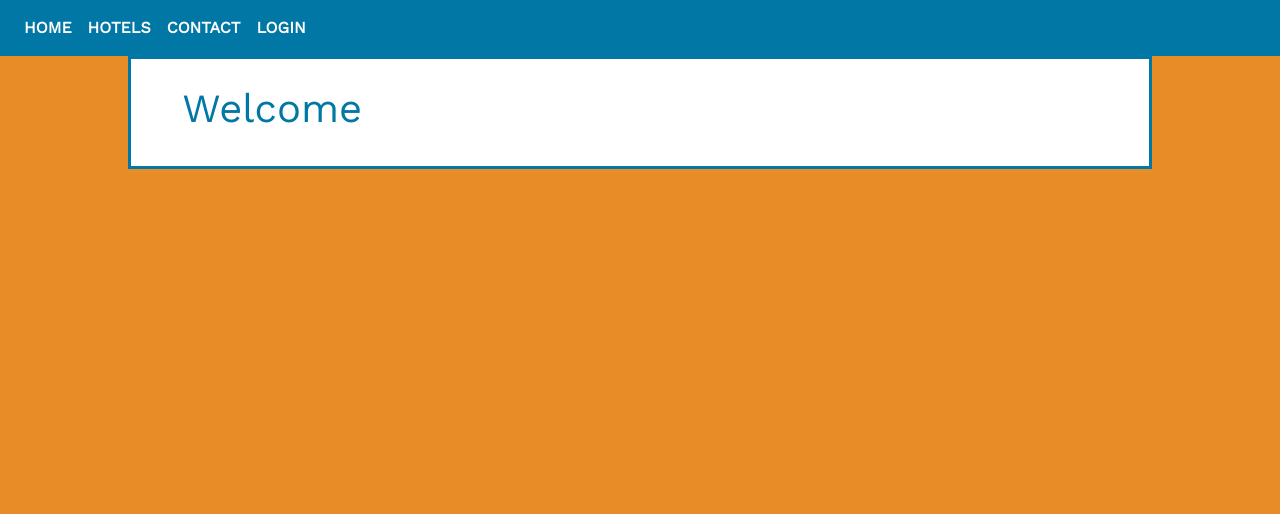
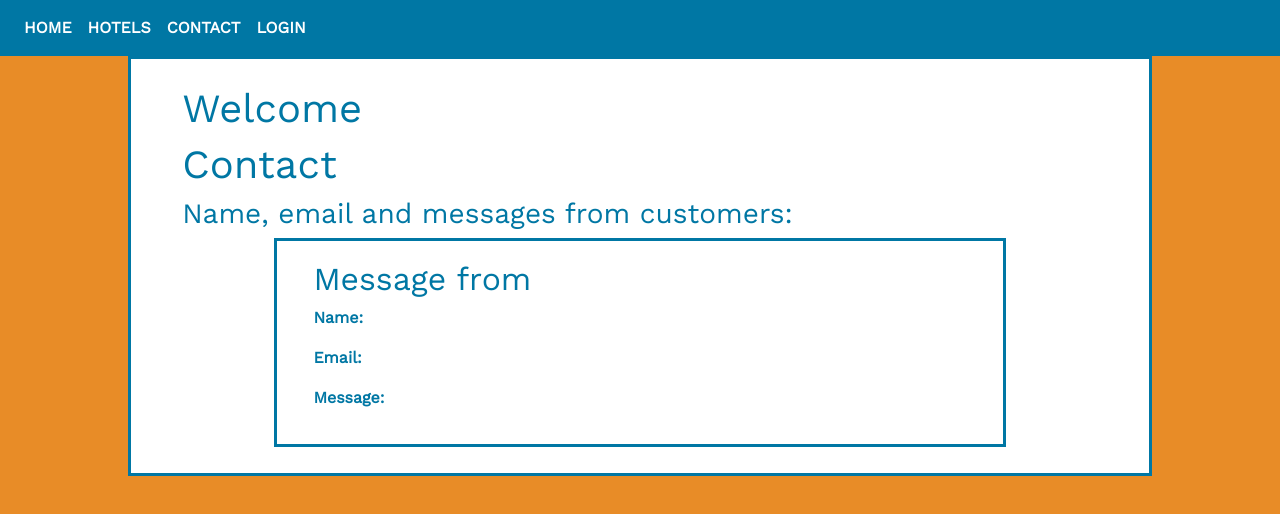
Before and after one commit to mofilof/project-exam-2020, a React (Create React App) app: page /adminuser in a window 1280 px wide. Shown: the top 514 px of the page. Built offline with nearby package versions, Linux system fonts and the light colour scheme.

Commit message:
Working on the contact data
Trying local storage, but have some problems with the ContactData.js file, the file cant be found.

```diff
--- a/src/App.js
+++ b/src/App.js
@@ -12,6 +12,8 @@ import Admin from './components/nav/Admin';
 //import SearchHotels from './components/home/SearchHotels';
 import Welcome from './components/nav/Welcome';
 import AdminUser from './components/nav/AdminUser';
+import ContactData from './components/contact/ContactData';
+import Success from './components/contact/Success';
 
 function App() {
   return (
@@ -29,6 +31,8 @@ function App() {
               <Route path="/login" component={Login} />
               <Route path="/welcome" component={Welcome} />
               <Route path="/adminuser" component={AdminUser} />
+              <Route path="/contactdata" component={ContactData} />
+              <Route path="/success" component={Success} />
             </Switch>
           </Router>
         </div>
--- a/src/components/contact/Contact.js
+++ b/src/components/contact/Contact.js
@@ -1,6 +1,7 @@
 import React from "react";
-import { useForm } from "react-hook-form";
+import { useForm, useState } from "react-hook-form";
 import * as yup from "yup";
+//import Form from "react-bootstrap/Form";
 
 const schema = yup.object().shape({
   fullName: yup.string().required("Your name is required.")
@@ -19,9 +20,16 @@ function Contact() {
     validationSchema: schema
   });
 
+  const [formName, setformNameValue] = React.useState("");
+  const [formEmail, setformEmailValue] = React.useState("");
+  const [formText, setformTextValue] = React.useState("");
+
   function onSubmit(data) {
     console.log("data", data);
-
+    localStorage.setItem('formName', formName);
+    localStorage.setItem('formEmail', formEmail);
+    localStorage.setItem('formText', formText);
+    window.location.href = '/success';
   }
 
   return (
@@ -29,18 +37,17 @@ function Contact() {
       <main>
         <form className="col-sm-4" onSubmit={handleSubmit(onSubmit)}>
 
-          <input className="col" name="fullName" placeholder="Full name" ref={register()} />
+          <input value={formName} className="col" name="fullName" placeholder="Full name" ref={register()} />
           {errors.fullName && <p className="contactError">{errors.fullName.message}</p>}
 
-          <input className="col" name="email" placeholder="Email" ref={register()} />
+          <input value={formEmail} className="col" name="email" placeholder="Email" ref={register()} />
           {errors.email && <p className="contactError">{errors.email.message}</p>}
 
-          <input className="messageArea col" name="textMessage" placeholder="Message" ref={register()} />
+          <input value={formText} className="messageArea col" name="textMessage" placeholder="Message" ref={register()} />
           {errors.textMessage && <p className="contactError">{errors.textMessage.message}</p>}
 
           <input className="col" className="submitInput" type="submit" />
         </form>
-
 
       </main>
     </>
--- /dev/null
+++ b/src/components/contact/ContactData.js
@@ -0,0 +1,21 @@
+import React from 'React';
+
+function ContactData() {
+  const formName = localStorage.getItem('formName');
+  const formEmail = localStorage.getItem('formEmail');
+  const formText = localStorage.getItem('formText');
+
+  return (
+    <main>
+      <div >
+        <h2>Message from {formName}</h2>
+        <p><b>Name:</b> {formName}</p>
+        <p><b>Email:</b> {formEmail}</p>
+        <p><b>Message:</b> {formText}</p>
+      </div>
+    </main>
+  )
+
+}
+
+export default ContactData;
--- /dev/null
+++ b/src/components/contact/Success.js
@@ -0,0 +1,9 @@
+import React from 'react';
+
+function Success() {
+  return (
+    <h1>Thank you for your message!</h1>
+  )
+}
+
+export default Success;
--- a/src/components/nav/AdminUser.js
+++ b/src/components/nav/AdminUser.js
@@ -1,4 +1,5 @@
 import React from 'react';
+import ContactData from '../contact/ContactData';
 
 function AdminUser() {
   const user = localStorage.getItem('adminUser');
@@ -7,6 +8,14 @@ function AdminUser() {
     <main>
       <h1>Welcome {user}</h1>
 
+      <h1>Contact</h1>
+      <h3>Name, email and messages from customers:</h3>
+      <div>
+        <ContactData />
+      </div>
+
+
+
     </main>
   )
 }
--- a/src/components/nav/Login.js
+++ b/src/components/nav/Login.js
@@ -1,5 +1,5 @@
 import React, { useRef } from "react";
-//import { useForm, usestate } from "react-hook-form";
+import { useForm, useState } from "react-hook-form";
 import Button from "react-bootstrap/Button";
 //import Form from "react-bootstrap/Form";
 import { Link } from "react-router-dom";
--- a/src/components/nav/Welcome.js
+++ b/src/components/nav/Welcome.js
@@ -6,7 +6,6 @@ function Welcome() {
   return (
     <main>
       <h1>Welcome {username}</h1>
-
     </main>
   )
 }
```
